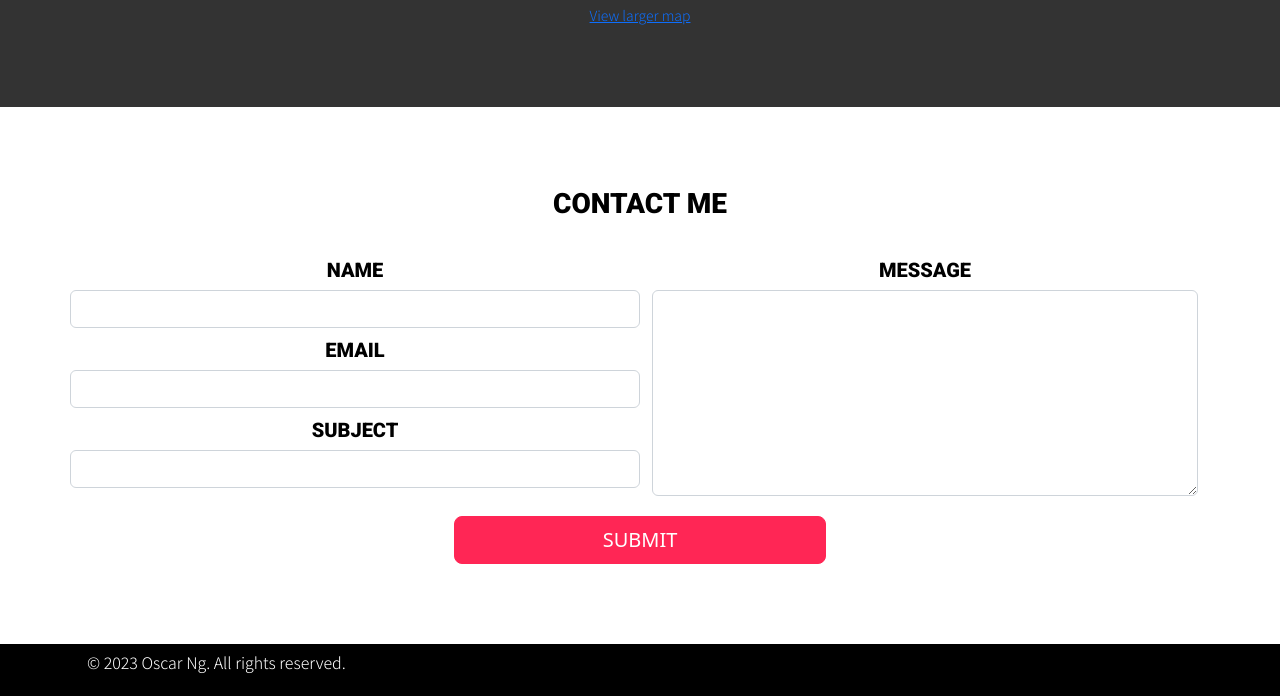
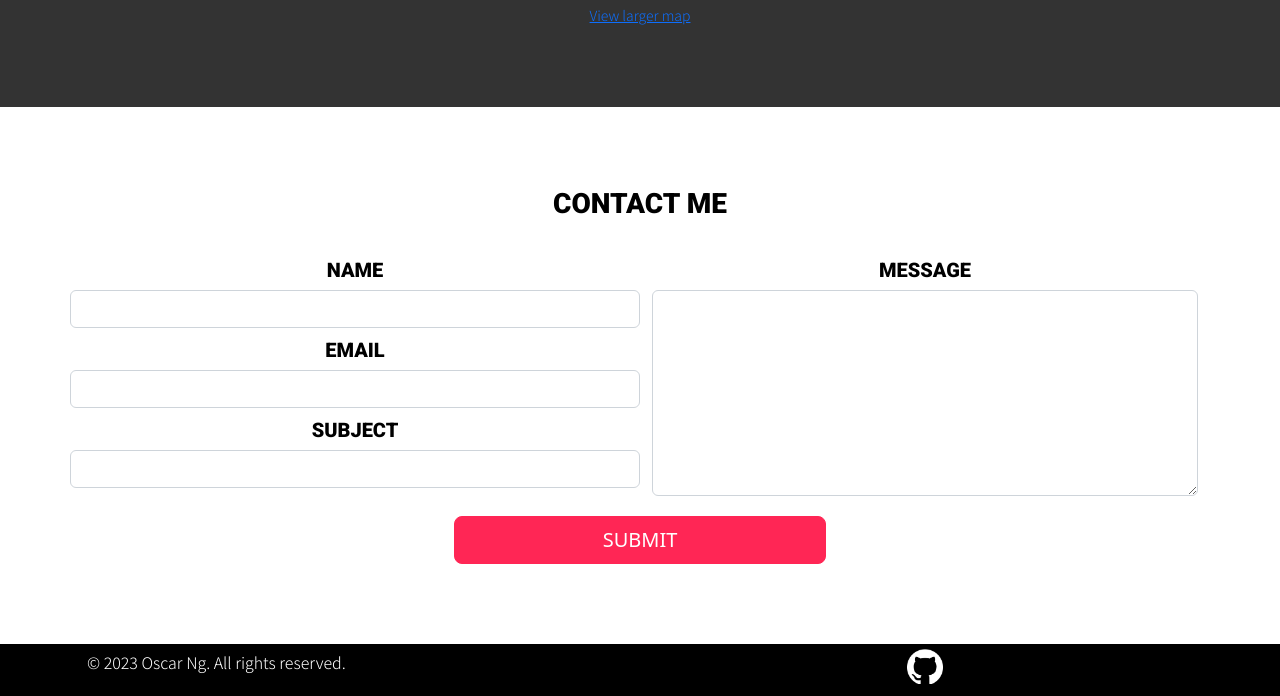
Before and after one commit to BBQHK/MyWebsite, a plain HTML site: page index.html in a window 1280 px wide. Shown: the part 3447-4143 px from the top of the page. Drawn offline with nearby package versions, Linux system fonts and the light colour scheme.

Commit message:
add github button

```diff
--- a/index.html
+++ b/index.html
@@ -292,7 +292,7 @@
         <div class="container">
             <div class='row'>
                 <div class='col-md-6 text-left'><p style="padding: 5px;">© 2023 Oscar Ng.  All rights reserved.</p></div>
-                <div class='col-md-6 text-left'></div>
+                <div class='col-md-6 text-center'><a href="https://github.com/BBQHK"><img src="img/github-mark-white.png" style="padding: 5px; height: 45px;"></a></div>
             </div>
         </div>
     </footer>
```
Also changed, not shown: img/github-mark-white.png (added).
